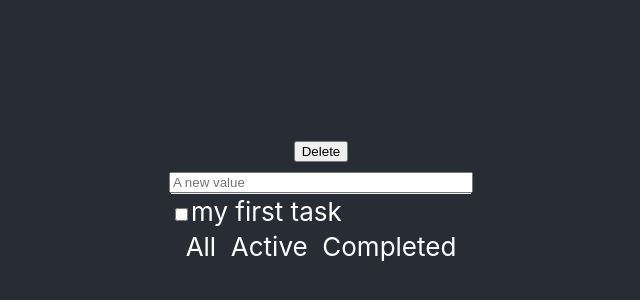
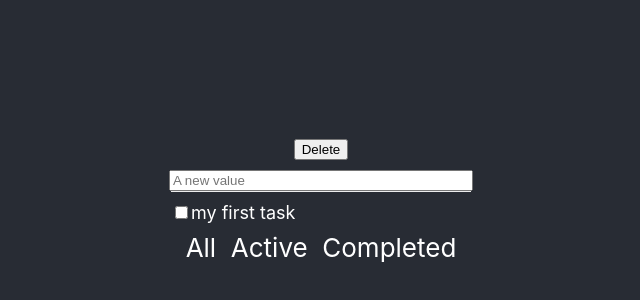
Before and after one commit to kivancsahici/learn-react, a React (Create React App) app in the folder todo-app/: page / in a window 1280 px wide. Shown: the part 198-498 px from the top of the page, without its empty margins (319-959 px from the left). Built offline with nearby package versions, Linux system fonts and the light colour scheme.

Commit message:
bugfix about checkbox rendering

```diff
--- a/todo-app/src/components/App.css
+++ b/todo-app/src/components/App.css
@@ -38,6 +38,10 @@ li.completed {
   text-decoration: line-through;
 }
 
+li label {
+  font-size: 18px;
+}
+
 ul {
   margin: 0;
   padding: 0;
--- a/todo-app/src/components/TodoList.js
+++ b/todo-app/src/components/TodoList.js
@@ -21,6 +21,7 @@ const TodoList = connect(
   ...props /* assign any props I havent destructured on the left to a variable called props */
 }) {
   const handleClick = e => {
+    debugger;
     toggleTodoItem(e.currentTarget.value);
   };
   return (
@@ -29,12 +30,15 @@ const TodoList = connect(
         {todoItems.map(item => (
           <li
             key={item.key}
-            value={item.key}
-            onClick={handleClick}
             className={item.completed === true ? "completed" : "active"}
           >
-            <input type="checkbox"></input>
-            {item.value}
+            <input
+              type="checkbox"
+              id={item.key}
+              value={item.key}
+              onChange={handleClick}
+            ></input>
+            <label htmlFor={item.key}>{item.value}</label>
           </li>
         ))}
       </ul>
--- a/todo-app/src/redux/reducers/todoReducer.js
+++ b/todo-app/src/redux/reducers/todoReducer.js
@@ -13,7 +13,7 @@ export default function todoReducer(state = initialState.todoItems, action) {
       return newArrays;
     case types.TOGGLE_TODO_ITEM:
       let array = state.slice();
-      let item = array.find(item => item.key === action.todoItemKey);
+      let item = array.find(item => item.key == action.todoItemKey);
       item.completed === true
         ? (item.completed = false)
         : (item.completed = true);
```
